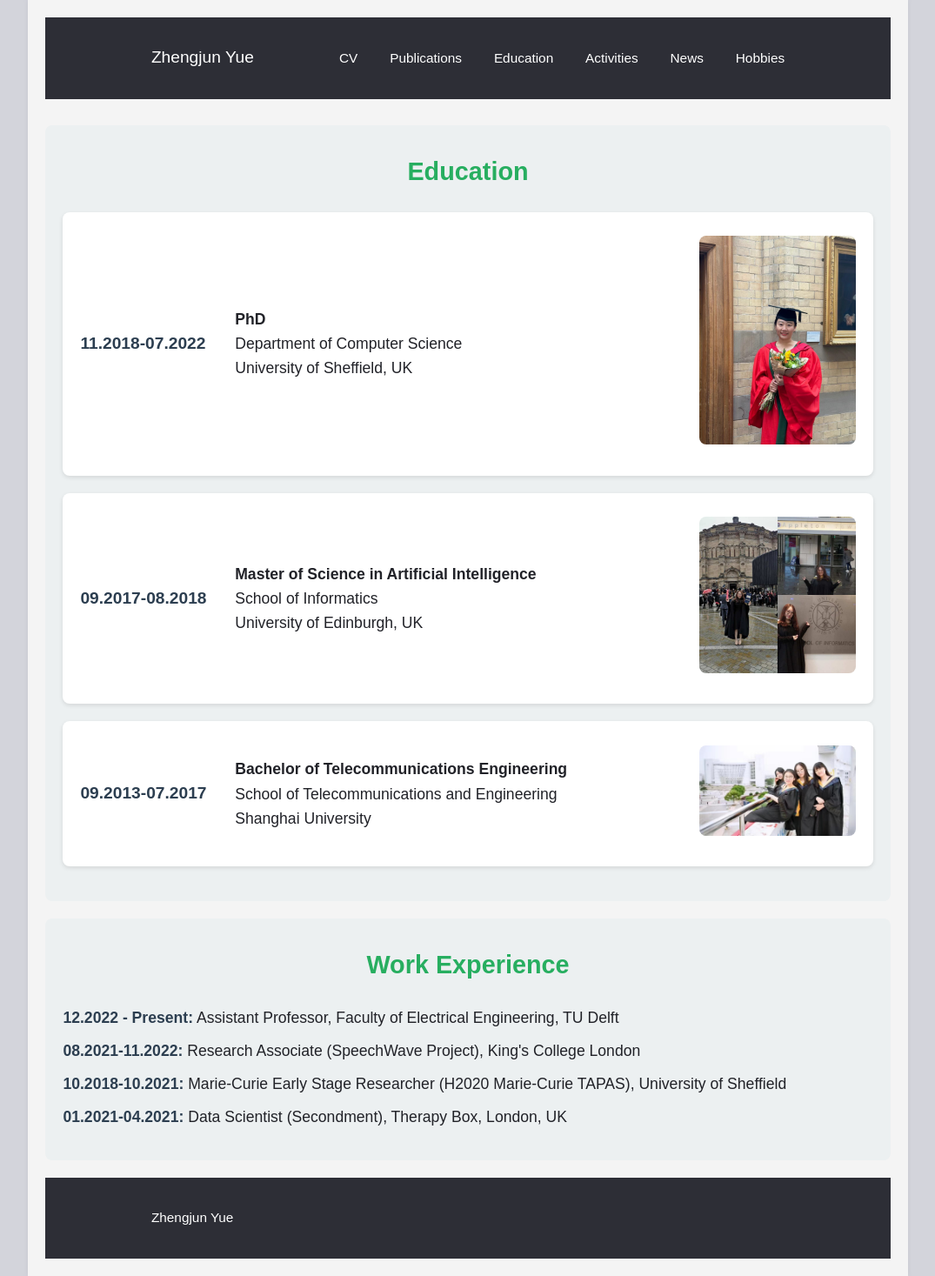
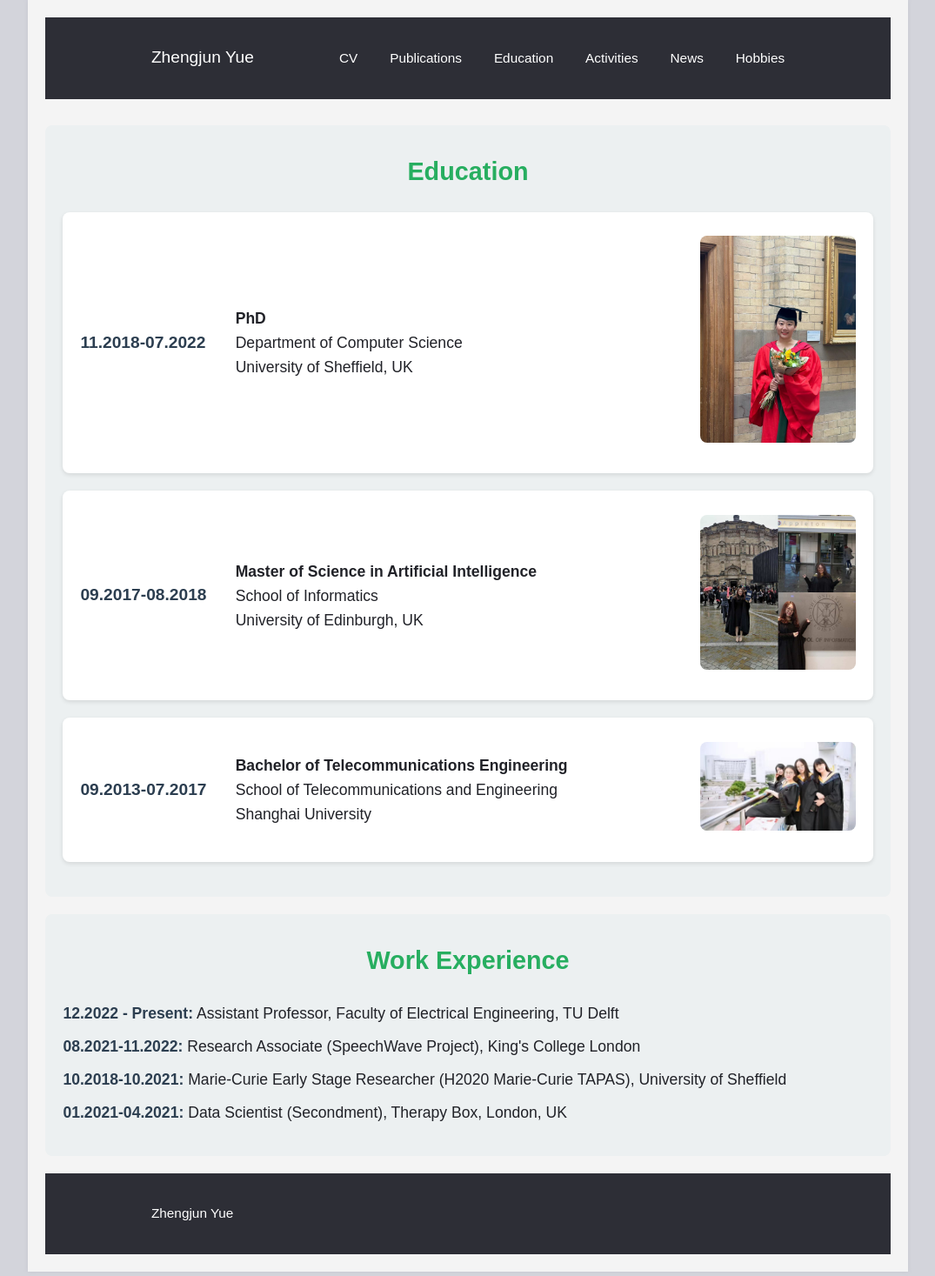
Before and after one commit to zhengjunyue/zhengjunyue.github.io, a Jekyll site: the page built from cv.html, in a window 1280 px wide. Shown: the whole page at 87% size, without its empty margins (102-1177 px from the left). Built offline with Jekyll 4.4.1, drawn with Linux system fonts in a browser that asks for light colours.

Commit message:
Update cv.html

```diff
--- a/cv.html
+++ b/cv.html
@@ -153,8 +153,9 @@
   }
 
   .university-logo {
-    max-width: 180px;
-    height: auto;
+    width: 100%; /* Ensure it fills the container */
+    height: 100%; /* Ensures the image takes up the full height */
+    object-fit: cover; /* This makes the image fill the container, maintaining aspect ratio */
     border-radius: 8px;
   }
 
```
